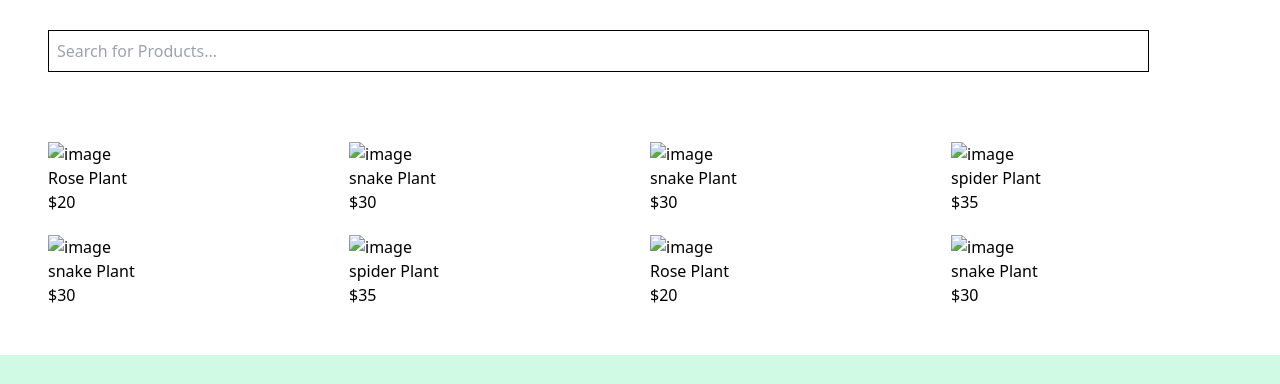
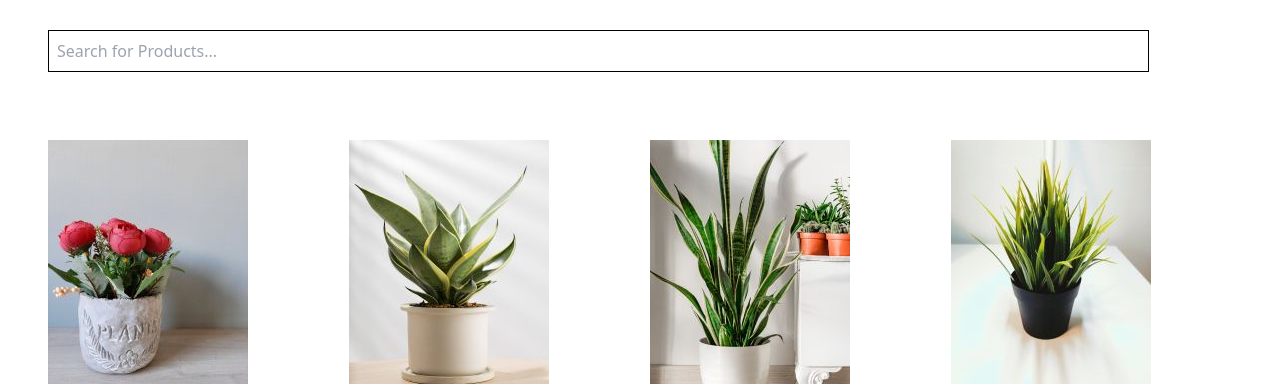
Before and after one commit to Selvamaha-12/Greenden-Tailwind, a plain HTML site: page products.html in a window 1280 px wide. Shown: the part 122-506 px from the top of the page. Drawn offline with nearby package versions, Linux system fonts and the light colour scheme.

Commit message:
Update products.html

```diff
--- a/products.html
+++ b/products.html
@@ -29,49 +29,49 @@
 
 <div class="grid grid-cols-2 md:grid-cols-4 m-12 mt-5 gap-5 ">
     <div>
-        <img src="./images/bestseller-1.jpg" class="inline hover:shadow-xl transform hover:-translate-y-2" alt="image">
+        <img src="./bestseller-1.jpg" class="inline hover:shadow-xl transform hover:-translate-y-2" alt="image">
         <h1>Rose Plant</h1>
         <p>$20</p>
     </div>
 
     <div>
-        <img src="./images/bestseller-2.jpg" class="inline hover:shadow-xl  transform hover:-translate-y-2" alt="image">
+        <img src="./bestseller-2.jpg" class="inline hover:shadow-xl  transform hover:-translate-y-2" alt="image">
         <h1>snake Plant</h1>
         <p>$30</p>
     </div>
 
     <div>
-        <img src="./images/bestseller-3.jpg" class="inline hover:shadow-xl  transform hover:-translate-y-2" alt="image">
+        <img src="./bestseller-3.jpg" class="inline hover:shadow-xl  transform hover:-translate-y-2" alt="image">
         <h1>snake Plant</h1>
         <p>$30</p>
     </div>
 
     <div>
-        <img src="./images/bestseller-4.jpg" class="inline hover:shadow-xl  transform hover:-translate-y-2" alt="image">
+        <img src="./bestseller-4.jpg" class="inline hover:shadow-xl  transform hover:-translate-y-2" alt="image">
         <h1>spider Plant</h1>
         <p>$35</p>
     </div>
 
     <div>
-        <img src="./images/bestseller-3.jpg" class="inline hover:shadow-xl  transform hover:-translate-y-2" alt="image">
+        <img src="./bestseller-3.jpg" class="inline hover:shadow-xl  transform hover:-translate-y-2" alt="image">
         <h1>snake Plant</h1>
         <p>$30</p>
     </div>
 
     <div>
-        <img src="./images/bestseller-4.jpg" class="inline hover:shadow-xl  transform hover:-translate-y-2" alt="image">
+        <img src="./bestseller-4.jpg" class="inline hover:shadow-xl  transform hover:-translate-y-2" alt="image">
         <h1>spider Plant</h1>
         <p>$35</p>
     </div>
 
     <div>
-        <img src="./images/bestseller-1.jpg" class="inline hover:shadow-xl transform hover:-translate-y-2" alt="image">
+        <img src="./bestseller-1.jpg" class="inline hover:shadow-xl transform hover:-translate-y-2" alt="image">
         <h1>Rose Plant</h1>
         <p>$20</p>
     </div>
 
     <div>
-        <img src="./images/bestseller-2.jpg" class="inline hover:shadow-xl  transform hover:-translate-y-2" alt="image">
+        <img src="./bestseller-2.jpg" class="inline hover:shadow-xl  transform hover:-translate-y-2" alt="image">
         <h1>snake Plant</h1>
         <p>$30</p>
     </div>
```
